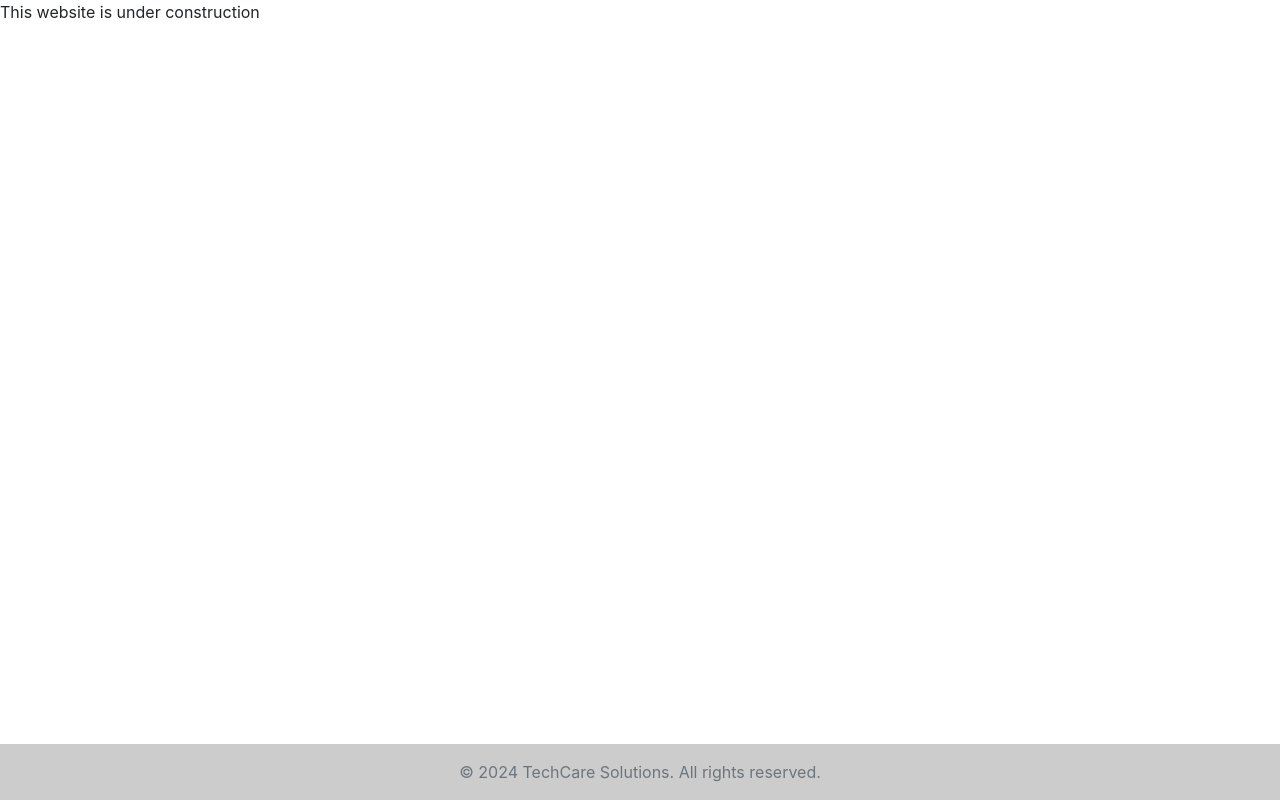
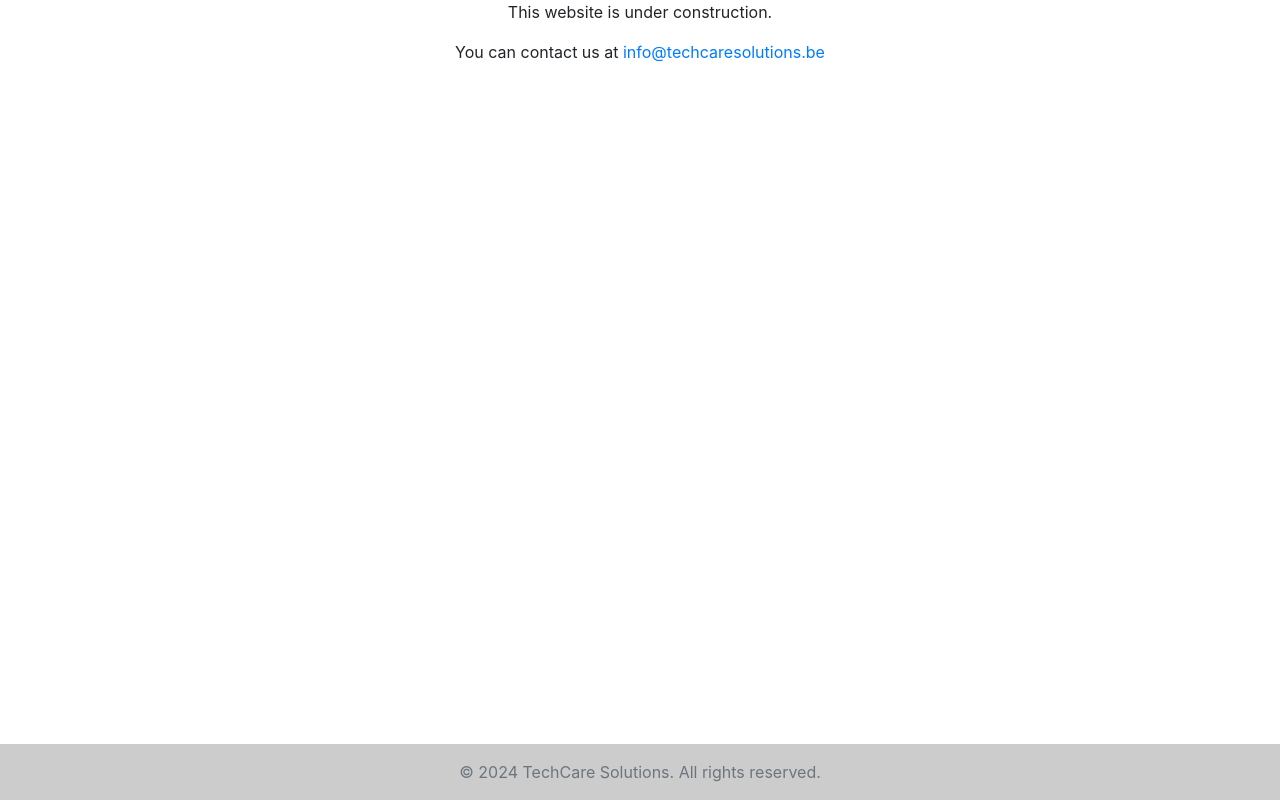
Before and after one commit to Techcare-Solutions/TechCareSolutions, a plain HTML site: page index.html in a window 1280 px wide. Drawn offline with nearby package versions, Linux system fonts and the light colour scheme.

Commit message:
depreciated boogalo

```diff
--- a/index.html
+++ b/index.html
@@ -24,7 +24,10 @@
 <header>
 </header>
 <main>
-    This website is under construction
+    <center>
+        <p>This website is under construction.</p>
+        <p>You can contact us at <a href="mailto:info@techcaresolutions.be">info@techcaresolutions.be</a></p>
+    </center>
 </main>
 <footer>
 </footer>
```
